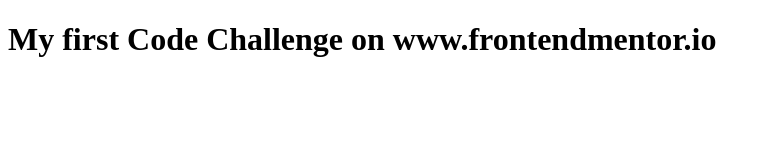
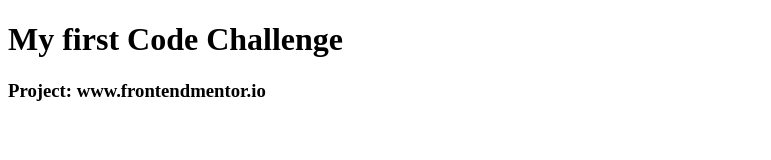
Before and after one commit to amaconline/qr-code-component-main, a plain HTML site: page index.html in a window 1280 px wide. Shown: the whole page, without its empty margins (0-771 px from the left). Drawn offline with Linux system fonts and the light colour scheme.

Commit message:
Update index.html

```diff
--- a/index.html
+++ b/index.html
@@ -5,6 +5,7 @@
     <title></title>
   </head>
   <body>
-    <h1>My first Code Challenge on www.frontendmentor.io</h1>
+    <h1>My first Code Challenge</h1>
+    <h3>Project: www.frontendmentor.io</h3>
   </body>
 </html>
```
